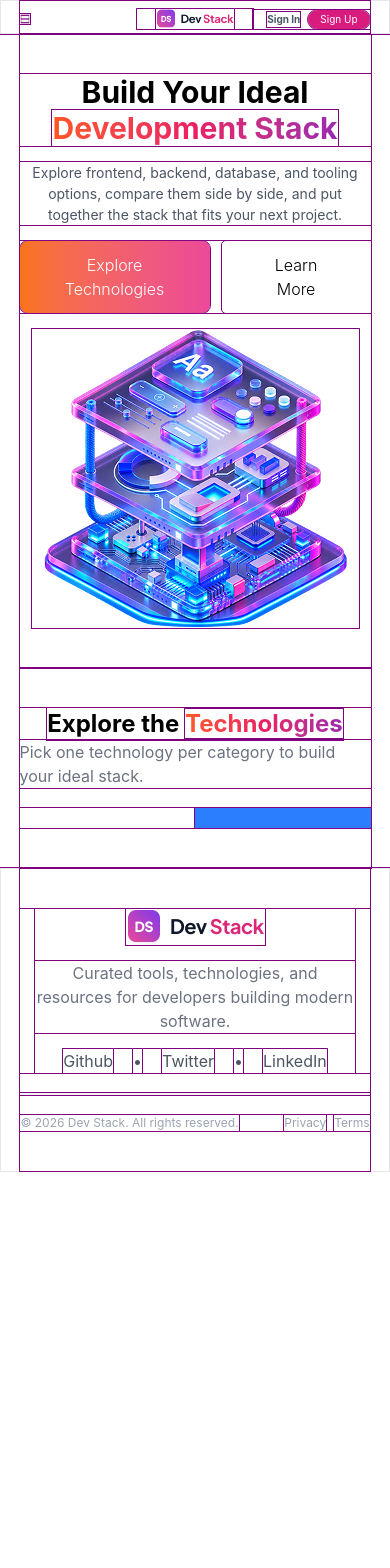
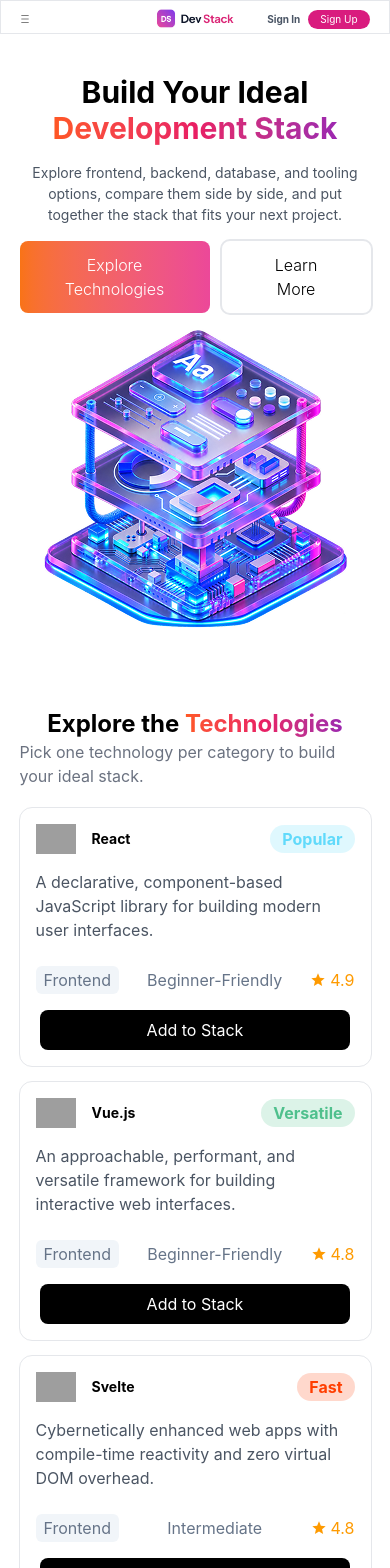
Before and after one commit to Samz6293/ph-assignment-5, a React (Vite) app: page / in a window 390 px wide. Shown: the top 1568 px of the page. Before the commit the page ends 1172 px from the top, so only its background shows below. Built offline with nearby package versions, Linux system fonts and the light colour scheme; grey boxes are pictures that could not be loaded.

Commit message:
Add Tech and update json data

```diff
--- a/public/technologies.json
+++ b/public/technologies.json
@@ -5,6 +5,7 @@
     "category": "Frontend",
     "description": "A declarative, component-based JavaScript library for building modern user interfaces.",
     "icon": "https://icon.icepanel.io/Technology/svg/React.svg",
+    "color": "#61DAFB",
     "rating": 4.9,
     "difficulty": "Beginner-Friendly",
     "badge": "Popular"
@@ -15,6 +16,7 @@
     "category": "Frontend",
     "description": "An approachable, performant, and versatile framework for building interactive web interfaces.",
     "icon": "https://icon.icepanel.io/Technology/svg/Vue.js.svg",
+    "color": "#4FC08D",
     "rating": 4.8,
     "difficulty": "Beginner-Friendly",
     "badge": "Versatile"
@@ -25,6 +27,7 @@
     "category": "Frontend",
     "description": "Cybernetically enhanced web apps with compile-time reactivity and zero virtual DOM overhead.",
     "icon": "https://icon.icepanel.io/Technology/svg/Svelte.svg",
+    "color": "#FF3E00",
     "rating": 4.8,
     "difficulty": "Intermediate",
     "badge": "Fast"
@@ -35,6 +38,7 @@
     "category": "Frontend",
     "description": "The React framework for full-stack web applications with hybrid static and server rendering.",
     "icon": "https://icon.icepanel.io/Technology/svg/Next.js.svg",
+    "color": "#000000",
     "rating": 4.9,
     "difficulty": "Intermediate",
     "badge": "Full-Stack"
@@ -45,6 +49,7 @@
     "category": "Backend",
     "description": "An asynchronous, event-driven JavaScript runtime built on Chrome's V8 engine.",
     "icon": "https://icon.icepanel.io/Technology/svg/Node.js.svg",
+    "color": "#339933",
     "rating": 4.8,
     "difficulty": "Intermediate",
     "badge": "Standard"
@@ -55,6 +60,7 @@
     "category": "Backend",
     "description": "A minimal and flexible Node.js web application framework for building fast, unopinionated APIs.",
     "icon": "https://icon.icepanel.io/Technology/svg/Express.svg",
+    "color": "#404D59",
     "rating": 4.7,
     "difficulty": "Beginner-Friendly",
     "badge": "Lightweight"
@@ -65,6 +71,7 @@
     "category": "Database",
     "description": "A powerful, open-source object-relational database system with proven reliability.",
     "icon": "https://icon.icepanel.io/Technology/svg/PostgresSQL.svg",
+    "color": "#336791",
     "rating": 4.9,
     "difficulty": "Intermediate",
     "badge": "Top SQL"
@@ -75,6 +82,7 @@
     "category": "Database",
     "description": "An in-memory data structure store used as a high-speed database, cache, and message broker.",
     "icon": "https://icon.icepanel.io/Technology/svg/Redis.svg",
+    "color": "#DC382D",
     "rating": 4.8,
     "difficulty": "Intermediate",
     "badge": "Cache"
@@ -85,6 +93,7 @@
     "category": "Language",
     "description": "The versatile, ubiquitous scripting language that powers dynamic behavior across the web.",
     "icon": "https://icon.icepanel.io/Technology/svg/JavaScript.svg",
+    "color": "#F7DF1E",
     "rating": 4.9,
     "difficulty": "Beginner-Friendly",
     "badge": "Ubiquitous"
@@ -95,6 +104,7 @@
     "category": "Language",
     "description": "A strongly typed programming language that builds on JavaScript for robust tooling.",
     "icon": "https://icon.icepanel.io/Technology/svg/TypeScript.svg",
+    "color": "#3178C6",
     "rating": 4.9,
     "difficulty": "Intermediate",
     "badge": "Essential"
@@ -105,6 +115,7 @@
     "category": "Language",
     "description": "A readable, general-purpose language widely used for web backends, scripting, and data work.",
     "icon": "https://icon.icepanel.io/Technology/svg/Python.svg",
+    "color": "#3776AB",
     "rating": 4.8,
     "difficulty": "Beginner-Friendly",
     "badge": "Beginner Pick"
@@ -115,6 +126,7 @@
     "category": "Styling",
     "description": "A utility-first CSS framework packed with classes that can be composed to build custom UI.",
     "icon": "https://icon.icepanel.io/Technology/svg/Tailwind-CSS.svg",
+    "color": "#06B6D4",
     "rating": 4.9,
     "difficulty": "Beginner-Friendly",
     "badge": "Modern"
@@ -125,9 +137,21 @@
     "category": "DevOps",
     "description": "A platform designed to build, share, and run containerized applications reliably.",
     "icon": "https://icon.icepanel.io/Technology/svg/Docker.svg",
+    "color": "#2496ED",
     "rating": 4.9,
     "difficulty": "Intermediate",
     "badge": "Containers"
+  },
+  {
+    "id": "mongodb",
+    "name": "MongoDB",
+    "category": "Database",
+    "description": "A flexible, document-oriented NoSQL database built for fast iteration and horizontal scaling.",
+    "icon": "https://icon.icepanel.io/Technology/svg/MongoDB.svg",
+    "color": "#47A248",
+    "rating": 4.7,
+    "difficulty": "Beginner-Friendly",
+    "badge": "NoSQL"
   },
   {
     "id": "git",
@@ -135,6 +159,7 @@
     "category": "Tools",
     "description": "A distributed version control system for tracking changes and collaborating on code.",
     "icon": "https://icon.icepanel.io/Technology/svg/Git.svg",
+    "color": "#F05032",
     "rating": 4.9,
     "difficulty": "Beginner-Friendly",
     "badge": "Must-Have"
--- a/src/components/Hero.tsx
+++ b/src/components/Hero.tsx
@@ -21,7 +21,7 @@
                     <div className="flex gap-3 font-light justify-center
                     md:justify-start">
                         <button className="orange-pink text-white px-4 py-3 rounded-lg cursor-pointer">Explore Technologies</button>
-                        <button className="px-8 py-3 outline-2 outline-[#E5E7EB] rounded-l cursor-pointer">Learn More</button>
+                        <button className="px-8 py-3 outline-2 outline-[#E5E7EB] rounded-lg cursor-pointer">Learn More</button>
                     </div>
                 </div>
 
--- /dev/null
+++ b/src/components/TechStack/Tech.tsx
@@ -0,0 +1,40 @@
+import { MdStar } from "react-icons/md"
+import type { TechProps } from "../../types"
+
+const Tech = ({technology}: TechProps) => {
+    const stackStyle ={backgroundColor: `${technology.color}33`,
+    color: `${technology.color}`};
+
+    return (
+        <>
+            <div className="flex flex-col outline p-4 outline-gray-200 rounded-xl gap-4">
+
+                {/* Logo Name badge */}
+                <div className="flex justify-between items-center">
+                    <div className="flex  items-center gap-4">
+                        <img className="w-10" src={technology.icon} alt="" />
+                        <h3 className="text-sm font-bold">{technology.name}</h3>
+                    </div>
+
+                    <p style={stackStyle} className="font-bold rounded-full px-3 py-0.5">{technology.badge}</p>
+                </div>
+
+                <p className="text-[#4B5563] min-h-20">{technology.description}</p>
+
+                <div className="flex justify-between items-center text-[#667488]">
+                    <p className="bg-slate-100 rounded-md px-2 py-0.5">{technology.category}</p>
+                    <p>{technology.difficulty}</p>
+                    <div className="flex items-center gap-1 text-amber-500">
+                        <MdStar />
+                        <p>{technology.rating}</p>
+                    </div>
+                </div>
+
+
+                <button className="bg-black text-white rounded-lg py-2 w-[97%] mx-auto cursor-pointer">Add to Stack</button>
+            </div>
+        </>
+    )
+}
+
+export default Tech
--- a/src/components/TechStack/TechStacks.tsx
+++ b/src/components/TechStack/TechStacks.tsx
@@ -1,5 +1,6 @@
 import { use } from "react"
 import type { TechStackProps } from "../../types"
+import Tech from "./Tech";
 
 const TechStacks = ({technologiesPromise}: TechStackProps) => {
     const technologies = use(technologiesPromise);
@@ -15,12 +16,12 @@
                 </div>
 
                 {/* All stack and user stack */}
-                <div className="flex  w-full">
+                <div className="flex flex-col justify-center w-full">
 
                     {/* All stack */}
-                    <div className="grid grid-cols-1  w-full
-                    md:grid-cols-3">
-                        {}
+                    <div className="grid grid-cols-1  w-full gap-4
+                    md:grid-cols-2 lg:grid-cols-3">
+                        {technologies.map(technology => <Tech key={technology.id} technology={technology}/>)}
                     </div>
 
                     {/* User stack */}
--- a/src/index.css
+++ b/src/index.css
@@ -1,8 +1,8 @@
 @import "tailwindcss";
 
-* {
+/* * {
     outline: 1px solid purple;
-}
+} */
 
 @utility content-box {
     width: 85%;
--- a/src/types.ts
+++ b/src/types.ts
@@ -5,6 +5,7 @@
     description: string,
     icon: string,
     rating: number,
+    color: string,
     difficulty: string,
     badge: string
 }
@@ -12,3 +13,7 @@
 export interface TechStackProps {
     technologiesPromise: Promise<Technology[]>
 }
+
+export interface TechProps {
+    technology: Technology
+}
```
